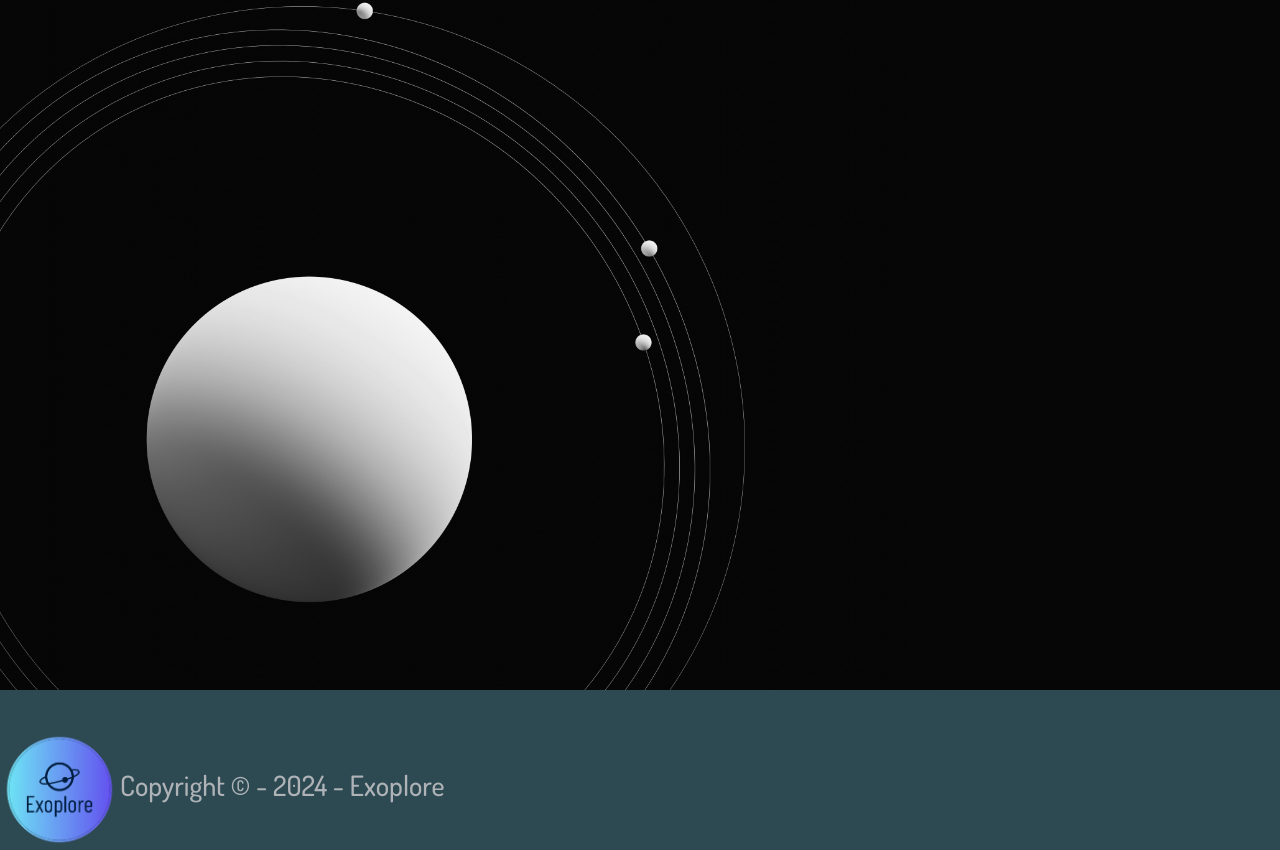
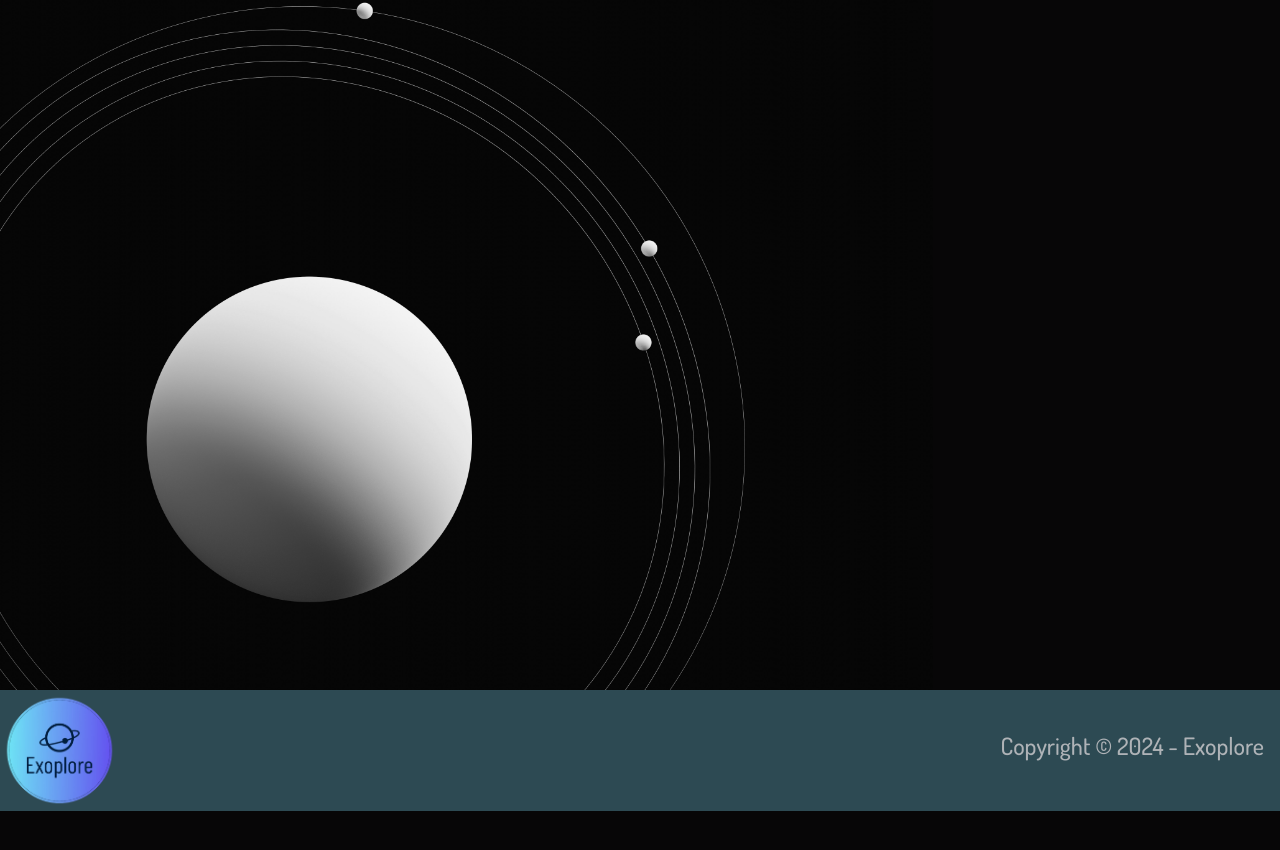
Before and after one commit to NinoTraverso/Exoplore, a React (Create React App) app: page / in a window 1280 px wide. Shown: the part 6720-7570 px from the top of the page. After the commit the page ends 7531 px from the top, so only its background shows below. Built offline with nearby package versions, Linux system fonts and the light colour scheme; a web font is replaced by a local one.

Commit message:
better footer layout

```diff
--- a/public/styles.css
+++ b/public/styles.css
@@ -311,7 +311,6 @@ background-image: url("/assets/grayPlanet.jpg");
 footer {
   background-color: #2d4a53;
   width: 100%;
-  height: 20vh;
 }
 
 footer img {
--- a/src/components/Footer.jsx
+++ b/src/components/Footer.jsx
@@ -4,14 +4,12 @@ const currentYear = new Date().getFullYear();
 
 function Footer() {
   return (
-    <footer className="d-flex flex-column flex-md-row align-items-end">
-      <div className="d-flex flex-column flex-md-row justify-content-between align-items-center">
-        <div>
-          <img src="/assets/logoNoBg.png" alt="exoplore-logo" />
-        </div>
-        <div>
-          <h3>Copyright &#169; - {currentYear} - Exoplore</h3>
-        </div>
+    <footer className="d-flex flex-column flex-md-row justify-content-between">
+      <div className="d-flex flex-column flex-md-row align-items-center">
+        <img src="/assets/logoNoBg.png" alt="exoplore-logo" />
+      </div>
+      <div className="d-flex flex-column flex-md-row align-items-center">
+        <h4 className="mx-3">Copyright &#169; {currentYear} - Exoplore</h4>
       </div>
     </footer>
   );
```
